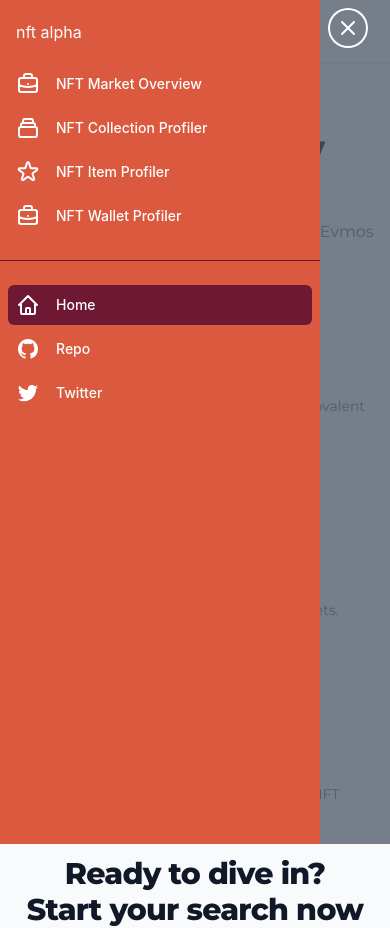
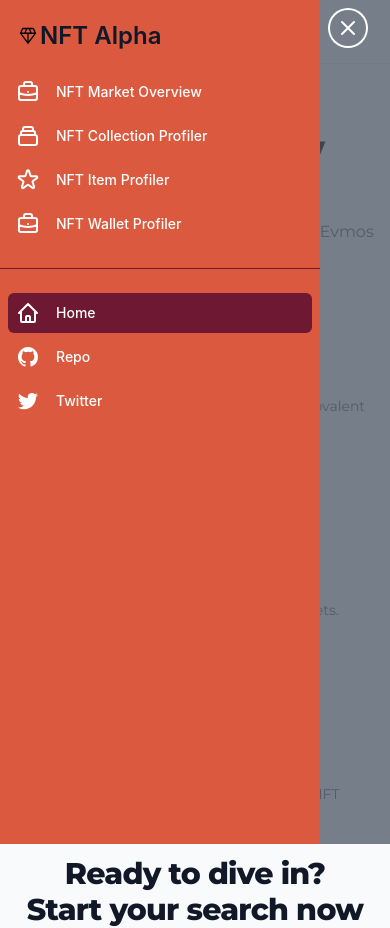
Before and after one commit to ivanmolto/evmos-nft-alpha, a React (Create React App) app: page / in a window 390 px wide. Both pictures are taken after a click on the button "Open sidebar". Built offline with nearby package versions, Linux system fonts and the light colour scheme.

Commit message:
chore: Add logo to hamburger menu

```diff
--- a/src/components/Layout.js
+++ b/src/components/Layout.js
@@ -93,8 +93,29 @@
                       </button>
                     </div>
                   </Transition.Child>
-                  <div className="flex-shrink-0 flex items-center px-4 text-white">
-                    nft alpha
+                  <div className="flex-shrink-0 flex items-center px-4 font-semibold text-gray-900">
+                    <svg
+                      className="h-6 w-6"
+                      height="100%"
+                      strokeMiterlimit="10"
+                      version="1.1"
+                      viewBox="0 0 44 42"
+                      width="100%"
+                      xmlns="http://www.w3.org/2000/svg"
+                    >
+                      <defs />
+                      <g>
+                        <path
+                          d="M22.0217 35.9582L7.02169 15.9582L11.5217 5.95815L32.5217 5.95815L37.0217 15.9582L22.0217 35.9582ZM17.8217 14.7082L26.2217 14.7082L23.4092 8.45815L20.6342 8.45815L17.8217 14.7082ZM20.8967 30.5832L20.8967 17.2082L10.8842 17.2082L20.8967 30.5832ZM23.1467 30.5832L33.1592 17.2082L23.1467 17.2082L23.1467 30.5832ZM28.7342 14.7082L33.8342 14.7082L31.0217 8.45815L25.9217 8.45815L28.7342 14.7082ZM10.2092 14.7082L15.3092 14.7082L18.1217 8.45815L13.0217 8.45815L10.2092 14.7082Z"
+                          fill="#000000"
+                          fillRule="nonzero"
+                          opacity="1"
+                          stroke="none"
+                        />
+                      </g>
+                    </svg>
+
+                    <span className="text-2xl">NFT Alpha</span>
                   </div>
                   <nav
                     className="mt-5 flex-shrink-0 h-full divide-y divide-eviolet overflow-y-auto"
```
